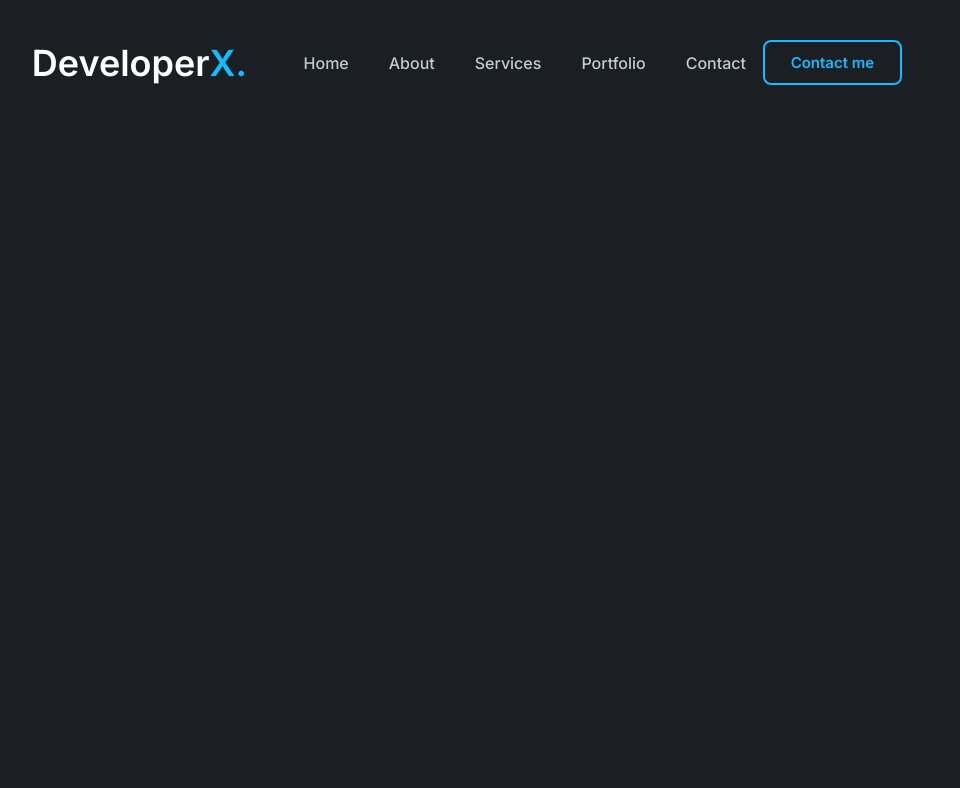
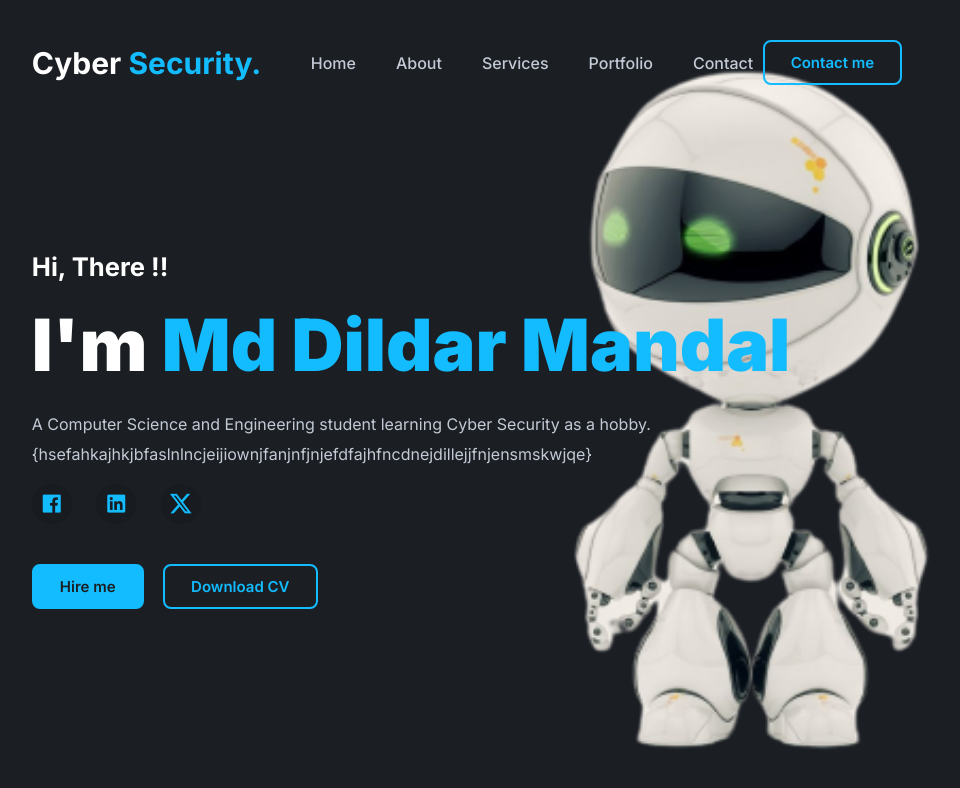
Before and after one commit to MD-DILDAR-MANDAL/MD-DILDAR-MANDAL.github.io, a website: page index.html in a window 1280 px wide. Shown: the whole page, without its empty margins (173-1133 px from the left). Drawn offline with nearby package versions, Linux system fonts and the light colour scheme; files whose address does not match are found by name.

Commit message:
feat(section hero): add main content

```diff
--- a/index.html
+++ b/index.html
@@ -19,7 +19,7 @@
     </head>
     <body>
         <header>
-            <a href="#" class="logo">Developer<span>X.</span></a>
+            <a href="#" class="logo">Cyber <span>Security.</span></a>
             <div class="bx bx-menu" id="menu-icon"></div>
             <ul class="navlist">
                 <li><a href="#home">Home</a></li>
@@ -33,6 +33,23 @@
             </div>
 
         </header>
+        <section class="hero" id="home">
+            <div class="main-content">
+                <h4>Hi, There !!</h4>
+                <h1>I'm <span>Md Dildar Mandal</span></h1>
+                <p>A Computer Science and Engineering student learning Cyber Security as a hobby. {hsefahkajhkjbfaslnlncjeijiownjfanjnfjnjefdfajhfncdnejdillejjfnjensmskwjqe}</p>
+                <div class="social">
+                    <a href="#"><i class="ri-facebook-box-fill"></i></a>
+                    <a href="#"><i class="ri-linkedin-box-fill"></i></a>
+                    <a href="#"><i class="ri-twitter-x-fill"></i></a>
+                </div>
+
+                <div class="main-btn">
+                    <a href="#" class="btn">Hire me</a>
+                    <a href="#" class="btn btn2">Download CV</a>
+                </div>
+            </div>
+        </section>
         <!--js link-->
         <script src="js/script.js"></script>
     </body>
--- a/style.css
+++ b/style.css
@@ -39,9 +39,9 @@ header{
 }
 
 .logo{
-    font-size: 36px;
+    font-size: 30px;
     color: var(--text-color);
-    font-weight: 600;
+    font-weight: 700;
 }
 
 span{
@@ -90,3 +90,97 @@ span{
     box-shadow: 0 0 20px var(--main-color);
     transform: scale(1.1);
 }
+
+section{
+    padding:110px 16% 90px;
+}
+
+.hero{
+    margin-top: 20px;
+    height: 100vh;
+    width: 100%;
+    background: url(./img/look.png);
+    background-position: top right;
+    background-size: cover;
+    display: flex;
+    align-items: center;
+    justify-content: flex-start;
+}
+
+.main-content h4{
+    font-size: 1.6rem;
+}
+
+.main-content h1{
+    font-size: var(--h1-font);
+    font-weight: 900;
+    margin: 20px 0px;
+    line-height: 1.2;
+}
+
+.main-content p{
+    font-size: var(--p-font);
+    font-weight: 400;
+    width: 620px;
+    max-width: 100%;
+    color: var(--other-color);
+    line-height: 30px;
+    margin-bottom: 15px;
+}
+
+.social{
+    margin-bottom: 40px;
+}
+
+.social i{
+    display: inline-flex;
+    align-items: center;
+    justify-content: center;
+    width: 40px;
+    height: 40px;
+    color: var(--main-color);
+    border-radius: 50%;
+    backdrop-filter: brightness(88%);
+    font-size: 24px;
+    margin-right: 20px;
+    box-shadow: 0px 0px 24px transparent;
+    cursor: pointer;
+    transition: all .50s ease;
+}
+
+.social i:hover{
+    transform: scale(1.1);
+    box-shadow: 0px 0px 20px var(--main-color);
+}
+
+.btn{
+    display: inline-block;
+    padding: 11px 26px;
+    background: var(--main-color);
+    color: var(--bg-color);
+    border: 2px solid var(--main-color);
+    border-radius: 8px;
+    font-size: 15px;
+    font-weight: 600;
+    transition: all .50s ease;
+}
+
+.btn:hover{
+    background: transparent;
+    color: var(--main-color);
+    box-shadow: 0px 0px 20px var(--main-color);
+}
+
+.btn2{
+    background: transparent;
+    color:var(--main-color);
+    margin-left: 15px;
+    border: 2px solid var(--main-color);
+    transition: all .50s ease;
+}
+
+.btn2:hover{
+    background: var(--main-color);
+    color: var(--bg-color);
+    box-shadow: 0px 0px 20px var(--main-color);
+}
```
Also changed, not shown: img/look.png (added).
